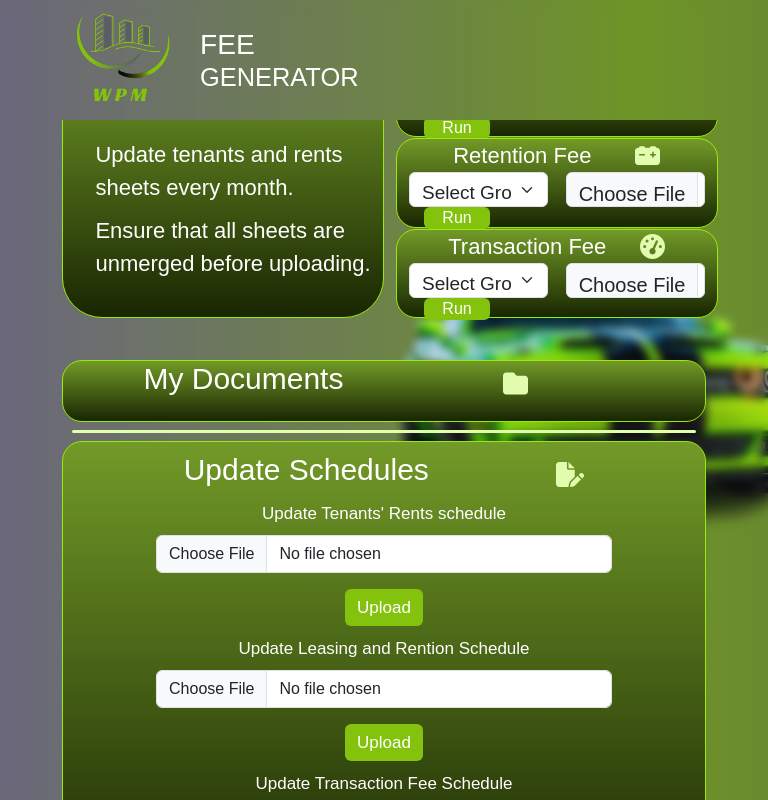
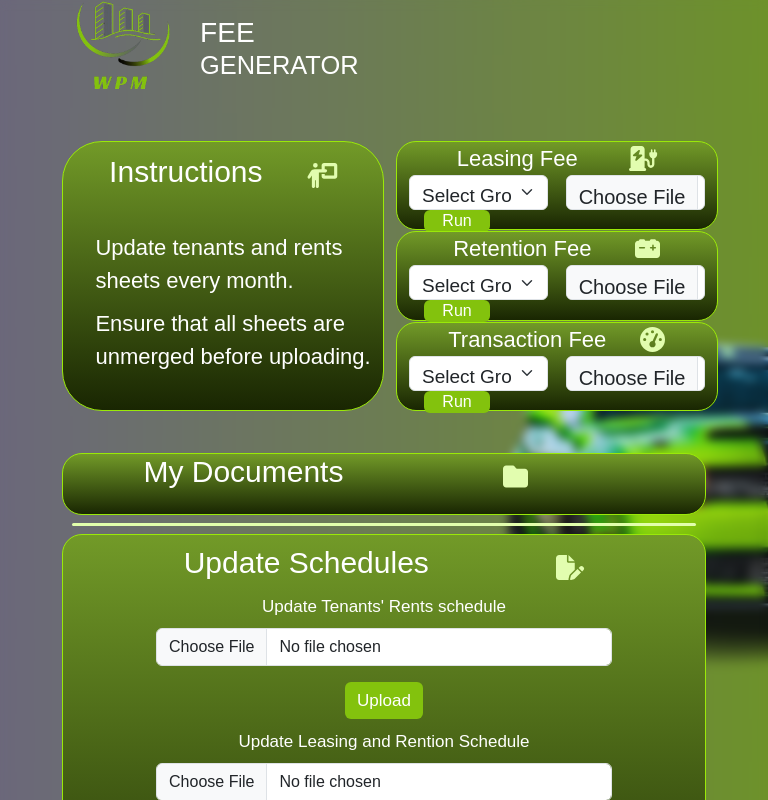
Before and after one commit to dk-okonkwo/fee-gen, a React (Vite) app in the folder frontend/: page / in a window 768 px wide. Shown: the top 800 px of the page. Built offline with nearby package versions, Linux system fonts and the light colour scheme; no server answers; a web font is replaced by a local one.

Commit message:
height adjusted

```diff
--- a/frontend/src/App.css
+++ b/frontend/src/App.css
@@ -365,11 +365,15 @@ Button:hover {
 
 /* TABLET SCREENS RESPONSIVE */
 @media (min-width: 767px) and (max-width: 1025px) {
+  .header {
+    height: 12vh;
+  }
+
   .main-body {
     overflow: scroll;
     overflow-y: scroll;
     overflow-x: hidden;
-    height: 85vh;
+    height: auto;
     width: 100%;
     display: flex;
     align-items: center;
```
